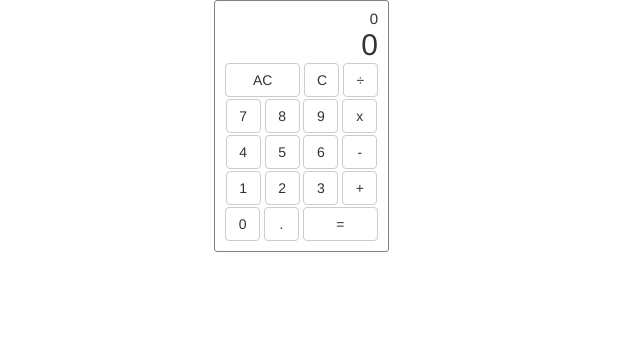
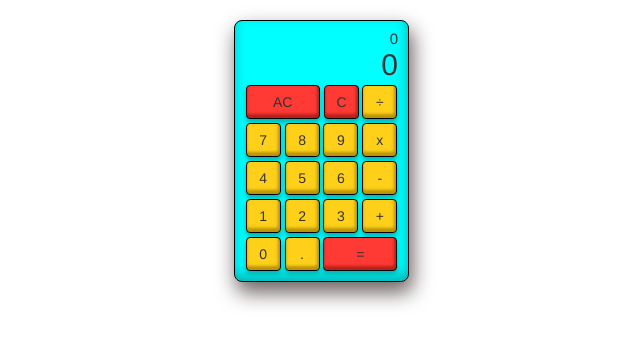
Before and after one commit to lacyjpr/calculator, a plain HTML site: page index.html in a window 1280 px wide. Shown: the whole page, without its empty margins (246-886 px from the left). Drawn offline with nearby package versions, Linux system fonts and the light colour scheme.

Commit message:
Add color

```diff
--- a/css/style.css
+++ b/css/style.css
@@ -1,10 +1,12 @@
 .calc {
 	width: 175px;
 	padding: 10px;
-	margin: 0;
+	margin: 20px;
 	text-align: center;
-	border: 1px solid grey;
-	border-radius: 3px;
+	border: 1px solid black;
+	border-radius: 8px;
+	background-color: #00ffff;
+	box-shadow: 3px 10px 20px 1px #706565, inset -1px -6px 12px 0.1px #00b8b8;
 
 }
 
@@ -24,14 +26,38 @@
 
 .button-row {
 	display: inline-block;
-	margin-top: 2px;
+	margin-top: 4px;
 
 }
 
 .btn {
 	width: 35px;
+	border: 1px solid black;
+	background-color: #ffd019;
+	box-shadow: 0px 4px 5px 0px #00b8b8, inset -1px -3px 3px 1px #b89409;
 }
 
 .btn-wide {
-	width: 75px;
+	width: 74px;
 }
+
+.btn:hover, .btn:focus, .btn:active {
+	background-color: #ffd019;
+}
+
+.allClear:hover, .allClear:focus, .allClear:active {
+	background-color: #ff3a34;
+}
+
+.clear:hover, .clear:focus, .clear:active {
+	background-color: #ff3a34;
+}
+
+.equals:hover, .equals:focus, .equals:active {
+	background-color: #ff3a34;
+}
+
+.allClear, .clear, .equals {
+	background-color: #ff3a34;
+	box-shadow: 0px 4px 5px 0px #00b8b8, inset -1px -3px 3px 1px #b8211c;
+}
```
